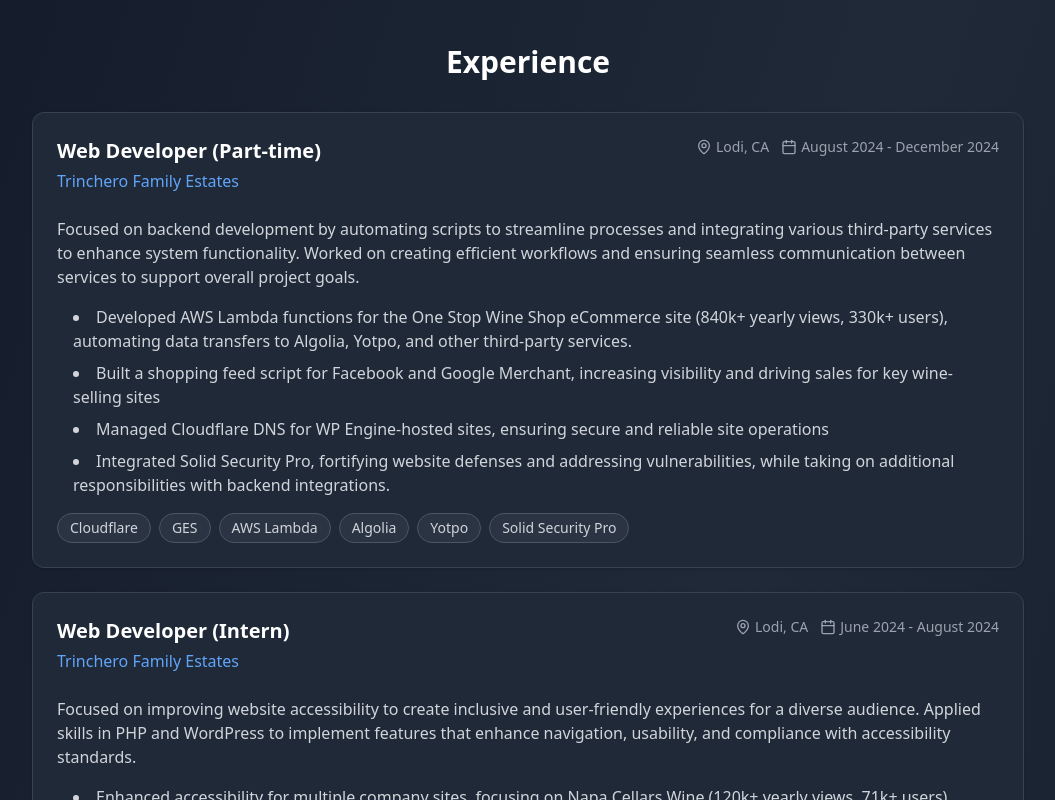
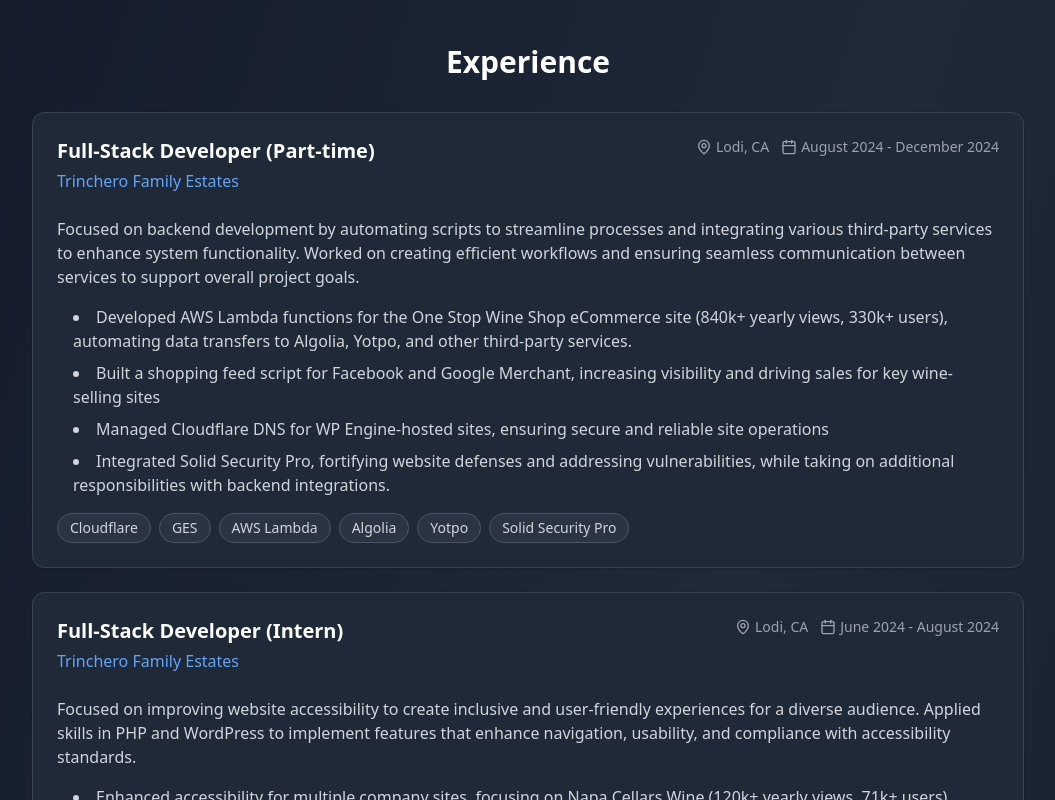
Before and after one commit to Dieg0raf/dieg0raf.github.io, a React (Vite) app: page / in a window 1280 px wide. Shown: the part 820-1620 px from the top of the page, without its empty margins (112-1167 px from the left). Built offline with nearby package versions, Linux system fonts and the light colour scheme.

Commit message:
update experience section

```diff
--- a/src/components/Experience.tsx
+++ b/src/components/Experience.tsx
@@ -4,7 +4,7 @@
 const ExperienceSection = () => {
   const experiences = [
     {
-      title: "Web Developer (Part-time)",
+      title: "Full-Stack Developer (Part-time)",
       company: "Trinchero Family Estates",
       location: "Lodi, CA",
       duration: "August 2024 - December 2024",
@@ -26,7 +26,7 @@
       ],
     },
     {
-      title: "Web Developer (Intern)",
+      title: "Full-Stack Developer (Intern)",
       company: "Trinchero Family Estates",
       location: "Lodi, CA",
       duration: "June 2024 - August 2024",
--- a/src/components/Skills.tsx
+++ b/src/components/Skills.tsx
@@ -3,6 +3,10 @@
 const SkillsSection = () => {
   const skills = {
     languages: [
+      {
+        name: "C++",
+        icon: "https://cdn.jsdelivr.net/gh/devicons/devicon@latest/icons/cplusplus/cplusplus-original.svg",
+      },
       {
         name: "Python",
         icon: "https://cdn.jsdelivr.net/gh/devicons/devicon@latest/icons/python/python-original.svg",
@@ -14,10 +18,6 @@
       {
         name: "TypeScript",
         icon: "https://cdn.jsdelivr.net/gh/devicons/devicon@latest/icons/typescript/typescript-original.svg",
-      },
-      {
-        name: "C++",
-        icon: "https://cdn.jsdelivr.net/gh/devicons/devicon@latest/icons/cplusplus/cplusplus-original.svg",
       },
       {
         name: "PHP",
```
